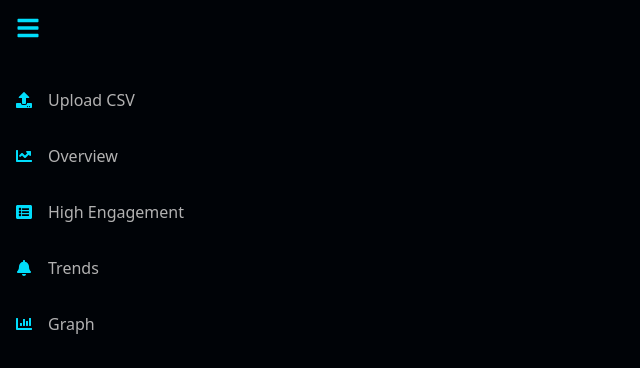
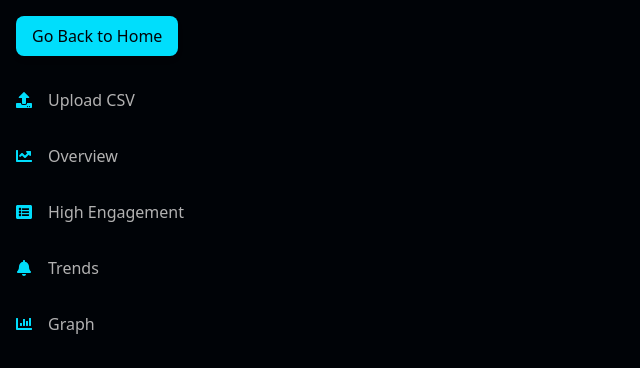
Before and after one commit to devjamesnjoroge/disease-csv-visual, a React (Create React App) app: page /dashboard in a window 1280 px wide. Shown: the top 368 px of the page, without its empty margins (0-640 px from the left). Built offline with nearby package versions, Linux system fonts and the light colour scheme.

Commit message:
ft: deploy

```diff
--- a/src/pages/dashboard/Dashboard.jsx
+++ b/src/pages/dashboard/Dashboard.jsx
@@ -1,5 +1,5 @@
 import React, { useState } from 'react';
-import { Link, Route, Routes } from 'react-router-dom';
+import { Link, Route, Routes, useNavigate } from 'react-router-dom';
 import { FaChartLine, FaListAlt, FaUpload, FaBell, FaBars, FaChartBar } from 'react-icons/fa';
 import Overview from './Overview';
 import HighEngagement from './HighEngagement';
@@ -9,6 +9,12 @@ import Graph from './Graph';  // Import the new Graph component
 
 function DashboardLayout() {
   const [sidebarOpen, setSidebarOpen] = useState(true);
+  const navigate = useNavigate(); // Initialize the useNavigate hook
+
+  // Function to navigate back to the homepage
+  const goToHome = () => {
+    navigate('/'); // Navigate to the homepage route
+  };
 
   return (
     <div className="flex h-screen bg-secondary text-text">
@@ -36,6 +42,15 @@ function DashboardLayout() {
           <Route path="graph" element={<Graph />} /> {/* Add Graph route */}
         </Routes>
       </div>
+
+      {/* Go Back to Home Button */}
+      <div className="absolute top-4 left-4 z-10">
+        <button
+          onClick={goToHome}
+          className="bg-primary text-secondary py-2 px-4 rounded-lg shadow-md hover:bg-accent">
+          Go Back to Home
+        </button>
+      </div>
     </div>
   );
 }
--- a/src/pages/dashboard/UploadCsv.jsx
+++ b/src/pages/dashboard/UploadCsv.jsx
@@ -26,7 +26,7 @@ function UploadCSV() {
         setLoading(true);
         setError('');
 
-        const response = await fetch('http://localhost:5000/analyze', {
+        const response = await fetch('http://46.101.90.104:8082/disease-api/analyze', {
             method: 'POST',
             body: formData,
         });
```
